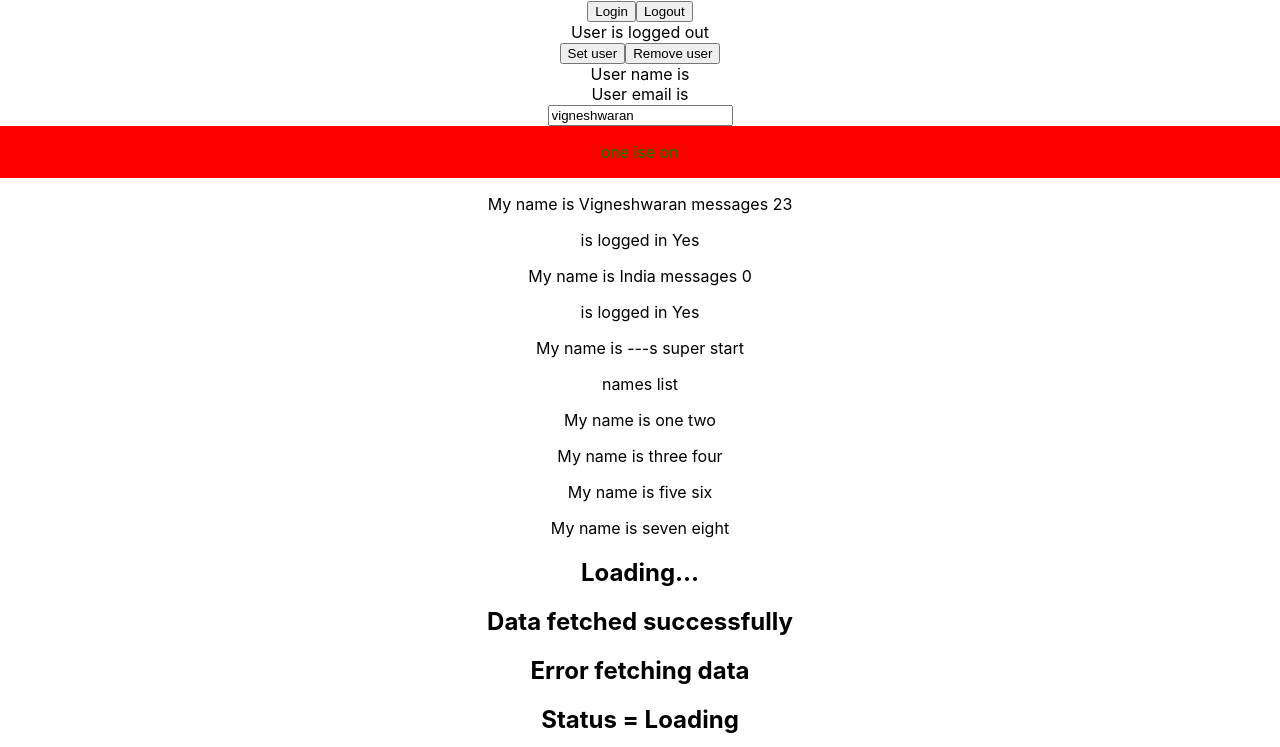
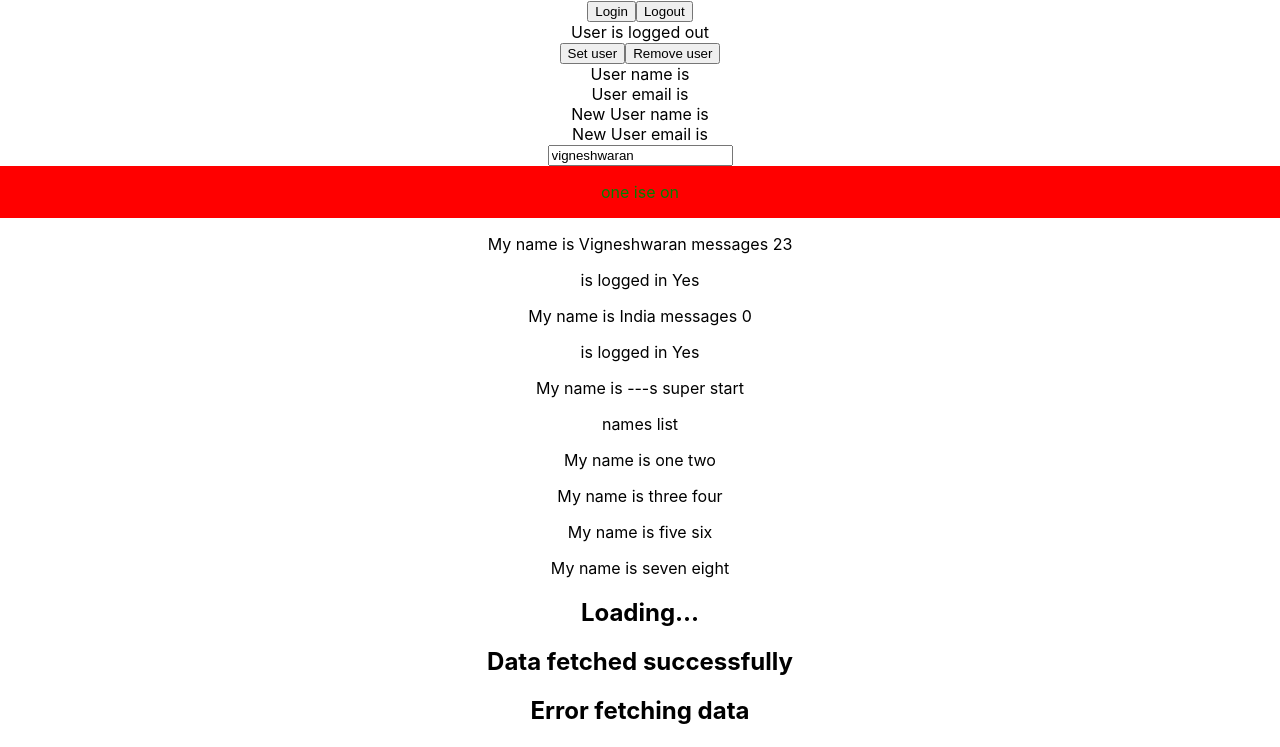
Before and after one commit to vigneshwaran-chandrasekaran/react-17-typescript, a React (Create React App) app: page / in a window 1280 px wide. Shown: the top 747 px of the page. Built offline with nearby package versions, Linux system fonts and the light colour scheme.

Commit message:
added empty object as default value in useState done

```diff
--- a/src/state/User.tsx
+++ b/src/state/User.tsx
@@ -7,11 +7,16 @@ type AuthUser = {
 
 export default function User() {
   const [user, setUser] = useState<AuthUser | null>(null);
+  const [newUser, setNewUser] = useState<AuthUser>({} as AuthUser);
 
   const handleLogin = () => {
     setUser({
       name: "vigneshwaran",
       email: "hello@gmail.com",
+    });
+    setNewUser({
+      name: "vigneshwaran Chandrasekaran",
+      email: "Chandrasekaran@gmail.com",
     });
   };
 
@@ -25,6 +30,8 @@ export default function User() {
       <button onClick={handleLogout}>Remove user</button>
       <div>User name is {user?.name}</div>
       <div>User email is {user?.email}</div>
+      <div>New User name is {newUser.name}</div>
+      <div>New User email is {newUser.email}</div>
     </div>
   );
 }
```
